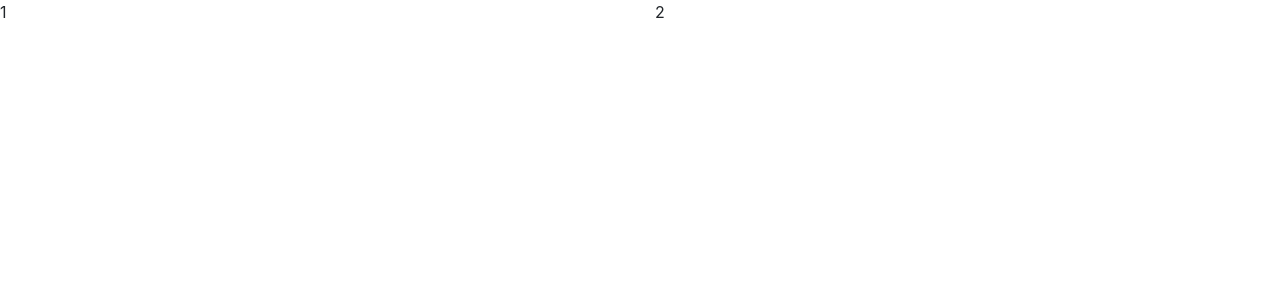
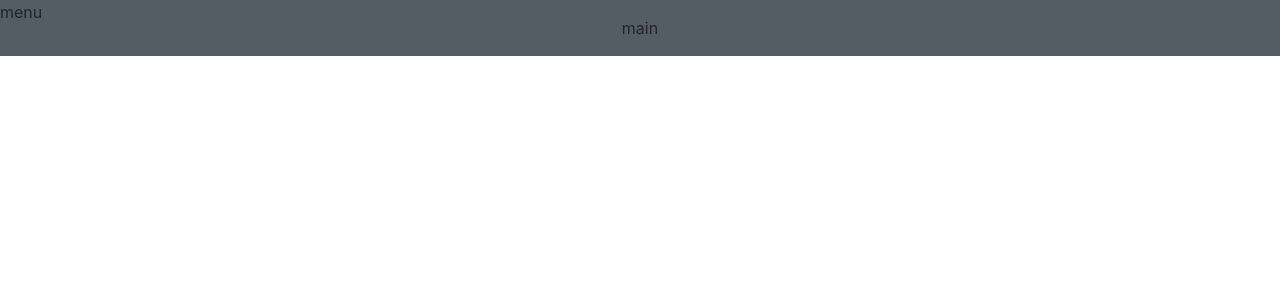
Before and after one commit to karl2006y/thsr, a Vue app: page /#/ in a window 1280 px wide. Shown: the top 300 px of the page. Built offline with nearby package versions, Linux system fonts and the light colour scheme.

Commit message:
import Font Awesome

```diff
--- a/package.json
+++ b/package.json
@@ -8,6 +8,9 @@
     "lint": "vue-cli-service lint"
   },
   "dependencies": {
+    "@fortawesome/fontawesome-svg-core": "^1.2.15",
+    "@fortawesome/free-solid-svg-icons": "^5.7.2",
+    "@fortawesome/vue-fontawesome": "^0.1.5",
     "core-js": "^2.6.5",
     "element-ui": "^2.4.5",
     "vue": "^2.6.10",
@@ -27,6 +30,7 @@
     "sass-loader": "^7.0.3",
     "vue-cli-plugin-bootstrap": "^1.0.0-alpha.1",
     "vue-cli-plugin-element": "^1.0.1",
+    "vue-cli-plugin-fontawesome": "^0.2.0",
     "vue-cli-plugin-sass-resources-loader": "^1.0.0",
     "vue-template-compiler": "^2.6.10"
   },
--- a/src/App.vue
+++ b/src/App.vue
@@ -1,8 +1,7 @@
 <template>
-  <div class="row">
-    <div class="col">1</div>
-    <div class="col">2</div>
-  </div>
+
+  <router-view></router-view>
+
 </template>
 
 <script>
--- /dev/null
+++ b/src/plugins/fontawesome.js
@@ -0,0 +1,9 @@
+import Vue from 'vue'
+
+import { library } from '@fortawesome/fontawesome-svg-core'
+import { fas } from '@fortawesome/free-solid-svg-icons'
+import { FontAwesomeIcon } from '@fortawesome/vue-fontawesome'
+
+library.add(fas)
+
+Vue.component('font-awesome-icon', FontAwesomeIcon)
--- a/src/router.js
+++ b/src/router.js
@@ -1,6 +1,6 @@
 import Vue from 'vue'
 import Router from 'vue-router'
-import Home from './views/Home.vue'
+import Home from './views/Home/index.vue'
 
 Vue.use(Router)
 
@@ -17,7 +17,8 @@ export default new Router({
       // route level code-splitting
       // this generates a separate chunk (about.[hash].js) for this route
       // which is lazy-loaded when the route is visited.
-      component: () => import(/* webpackChunkName: "about" */ './views/About.vue')
+      component: () =>
+        import(/* webpackChunkName: "about" */ './views/About.vue')
     }
   ]
 })
--- a/src/views/Home.vue
+++ /dev/null
@@ -1,18 +0,0 @@
-<template>
-  <div class="home">
-    <img alt="Vue logo" src="../assets/logo.png">
-    <HelloWorld msg="Welcome to Your Vue.js App"/>
-  </div>
-</template>
-
-<script>
-// @ is an alias to /src
-import HelloWorld from '@/components/HelloWorld.vue'
-
-export default {
-  name: 'home',
-  components: {
-    HelloWorld
-  }
-}
-</script>
--- /dev/null
+++ b/src/views/Home/index.vue
@@ -0,0 +1,8 @@
+<script>
+export default {
+  name: 'home'
+}
+</script>
+
+<template src="./template.html"></template>
+<style lang="css" src="./style.css" scoped></style>
--- /dev/null
+++ b/src/views/Home/style.css
@@ -0,0 +1,3 @@
+.home{
+
+}
--- /dev/null
+++ b/src/views/Home/template.html
@@ -0,0 +1,6 @@
+<div class="home">
+  <div class="text-center" style=" background-color: rgb(84, 92, 100);">
+    <div style="  position: absolute;">menu</div>
+    <div class="py-3">main</div>
+  </div>
+</div>
```
Also changed, not shown: src/main.js (+9 -8 lines), 1 other file (tests, documents, lock files or other folders).
